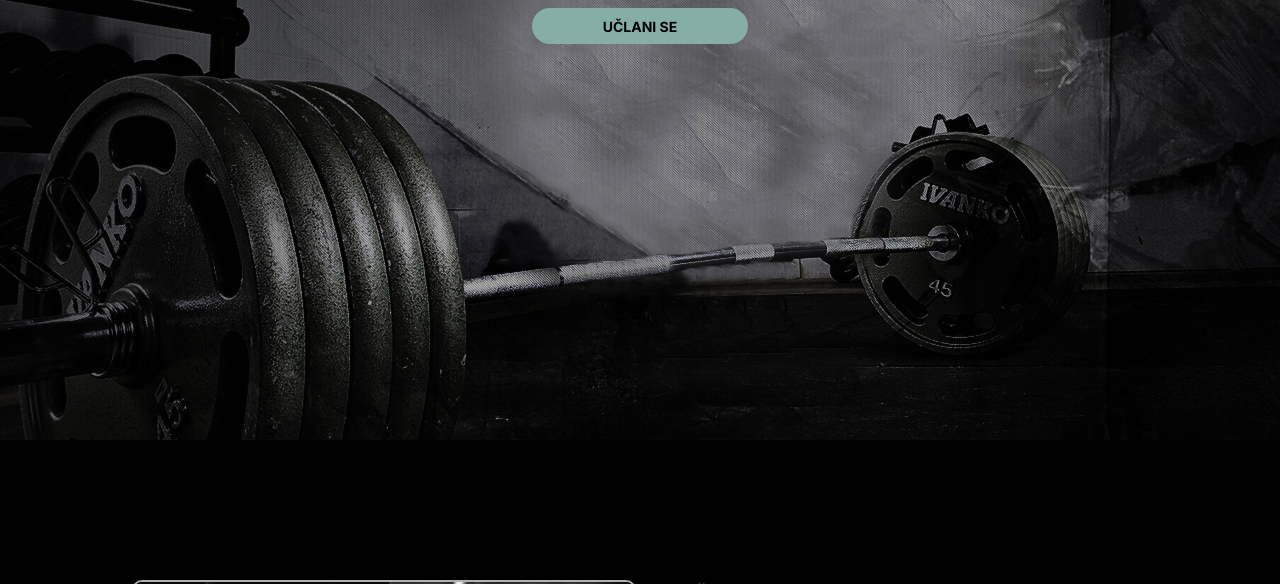
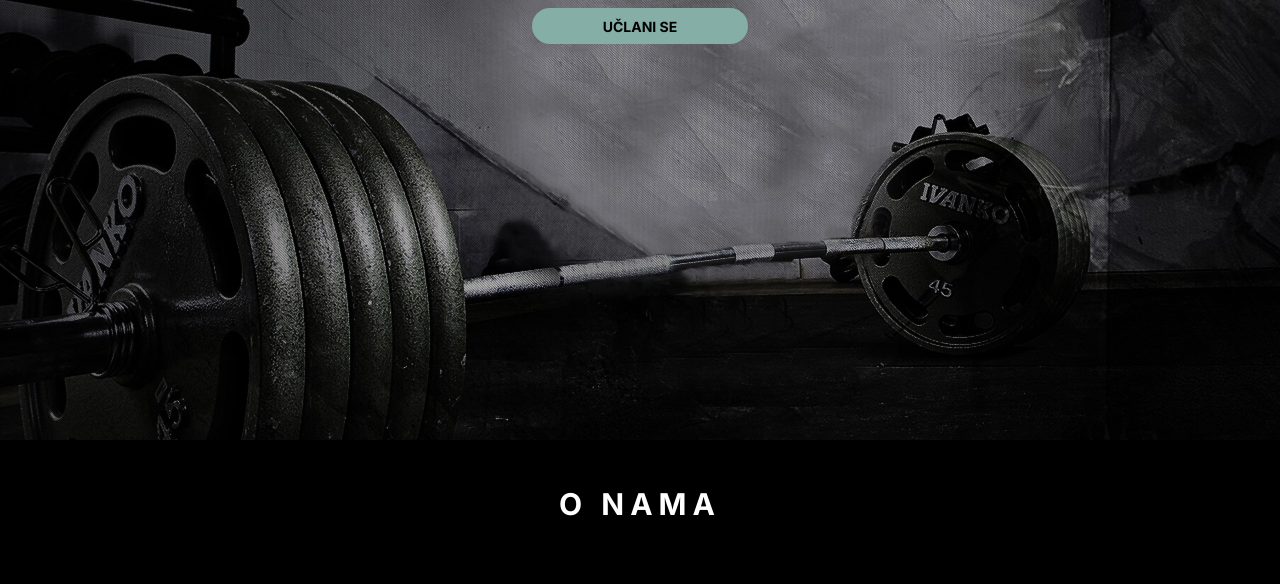
Before and after one commit to sale43/creed.github.io, a plain HTML site: page index.html in a window 1280 px wide. Shown: the part 290-874 px from the top of the page. Drawn offline with Linux system fonts and the light colour scheme.

Commit message:
Update style.css

```diff
--- a/css/style.css
+++ b/css/style.css
@@ -101,7 +101,12 @@ body{
 	letter-spacing:6px;
 	font-size:50px;
 }
-
+.name2{
+	color:#ffffff;
+	letter-spacing:6px;
+	font-size:30px;
+	text-transform:uppercase;
+}
 .heading-2{
 	padding:2%;
 	width:auto;
```
